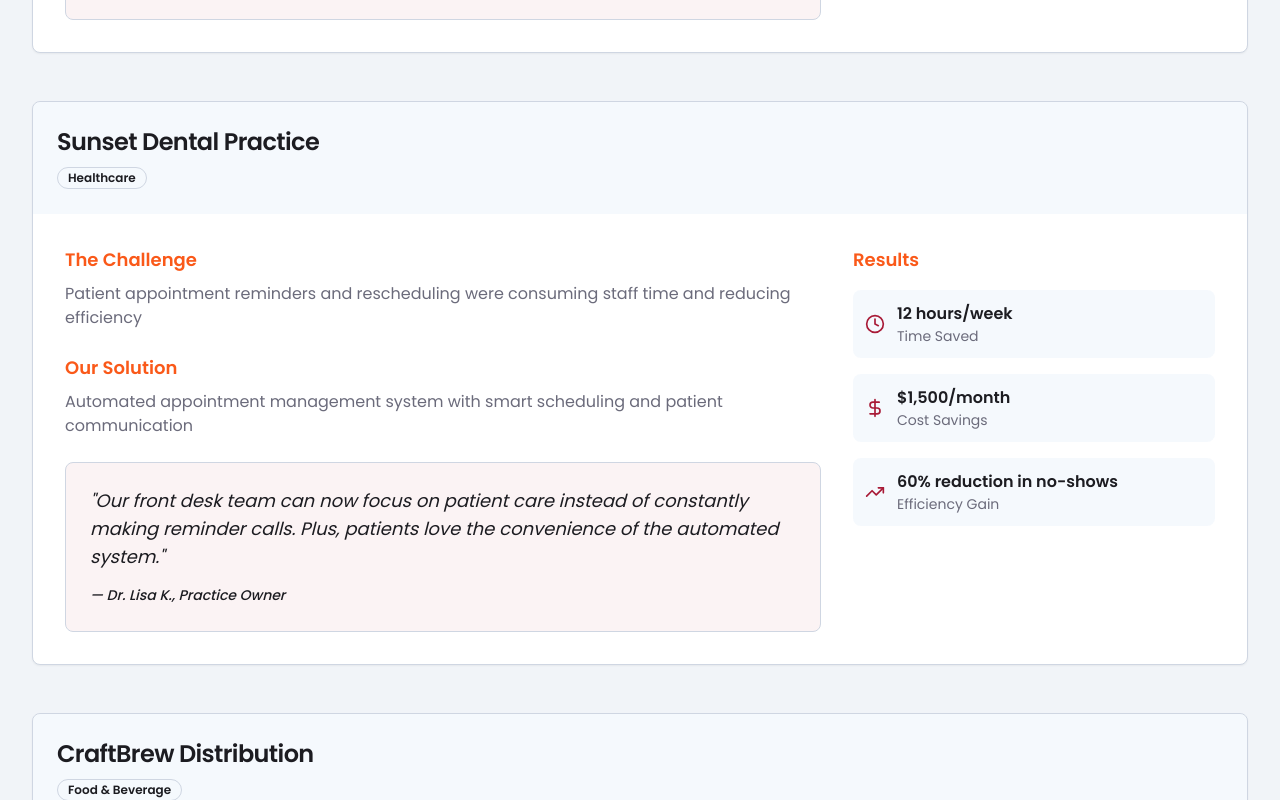
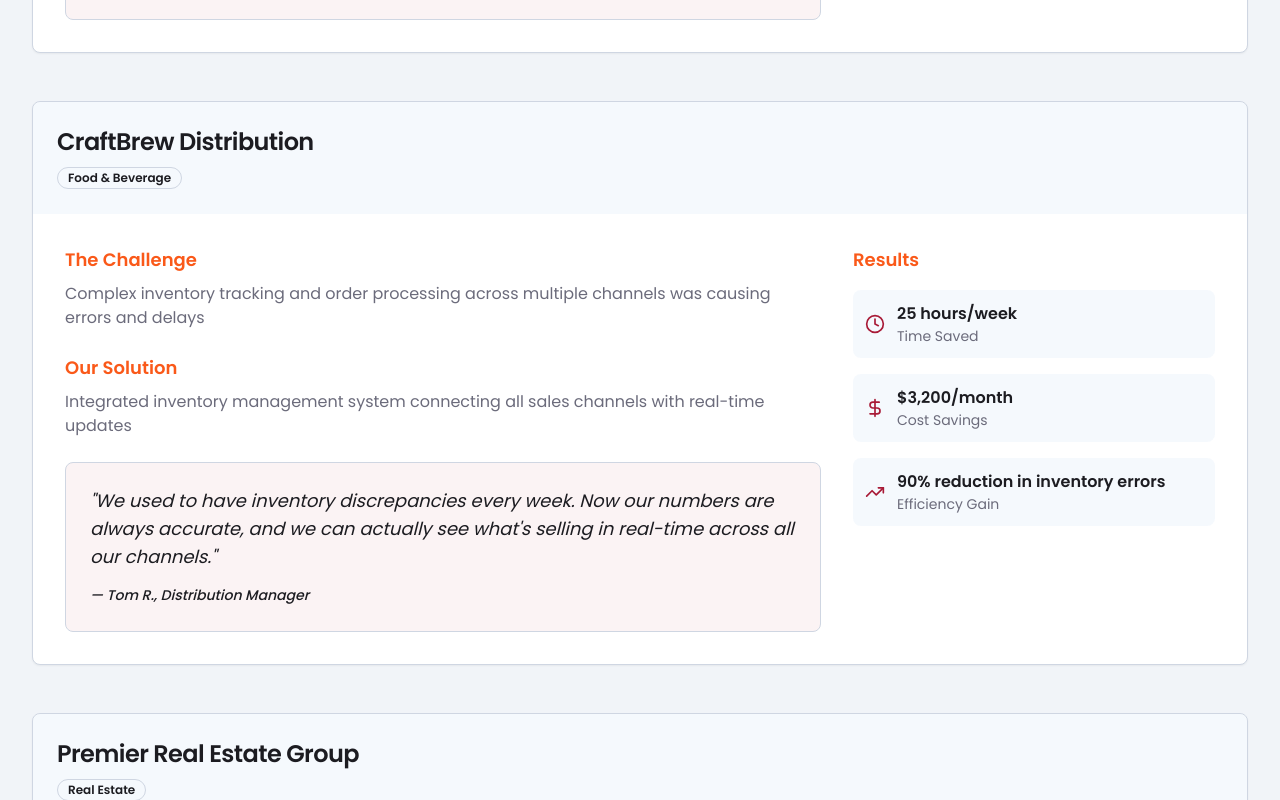
Before and after one commit to buddytechauto/buddy-tech-dam-builder, a React (Vite) app: page /case-studies in a window 1280 px wide. Shown: the part 1520-2320 px from the top of the page. Built offline with nearby package versions, Linux system fonts and the light colour scheme.

Commit message:
Delete Sunset Dental Practice page
Remove the Sunset Dental Practice case study page and its associated assets.

```diff
--- a/src/pages/CaseStudies.tsx
+++ b/src/pages/CaseStudies.tsx
@@ -33,19 +33,6 @@ const CaseStudies = () => {
       },
       quote: "Acquisitions used to mean weeks of tedious work that killed morale. Now, the process is automated, my team stays focused on high-value projects, and we absorb new companies without missing a beat.",
       author: "Dustin B.  |  IT Manager"
-    },
-    {
-      title: "Sunset Dental Practice",
-      industry: "Healthcare",
-      challenge: "Patient appointment reminders and rescheduling were consuming staff time and reducing efficiency",
-      solution: "Automated appointment management system with smart scheduling and patient communication",
-      results: {
-        timeSaved: "12 hours/week",
-        costSavings: "$1,500/month",
-        efficiency: "60% reduction in no-shows"
-      },
-      quote: "Our front desk team can now focus on patient care instead of constantly making reminder calls. Plus, patients love the convenience of the automated system.",
-      author: "Dr. Lisa K., Practice Owner"
     },
     {
       title: "CraftBrew Distribution",
```
